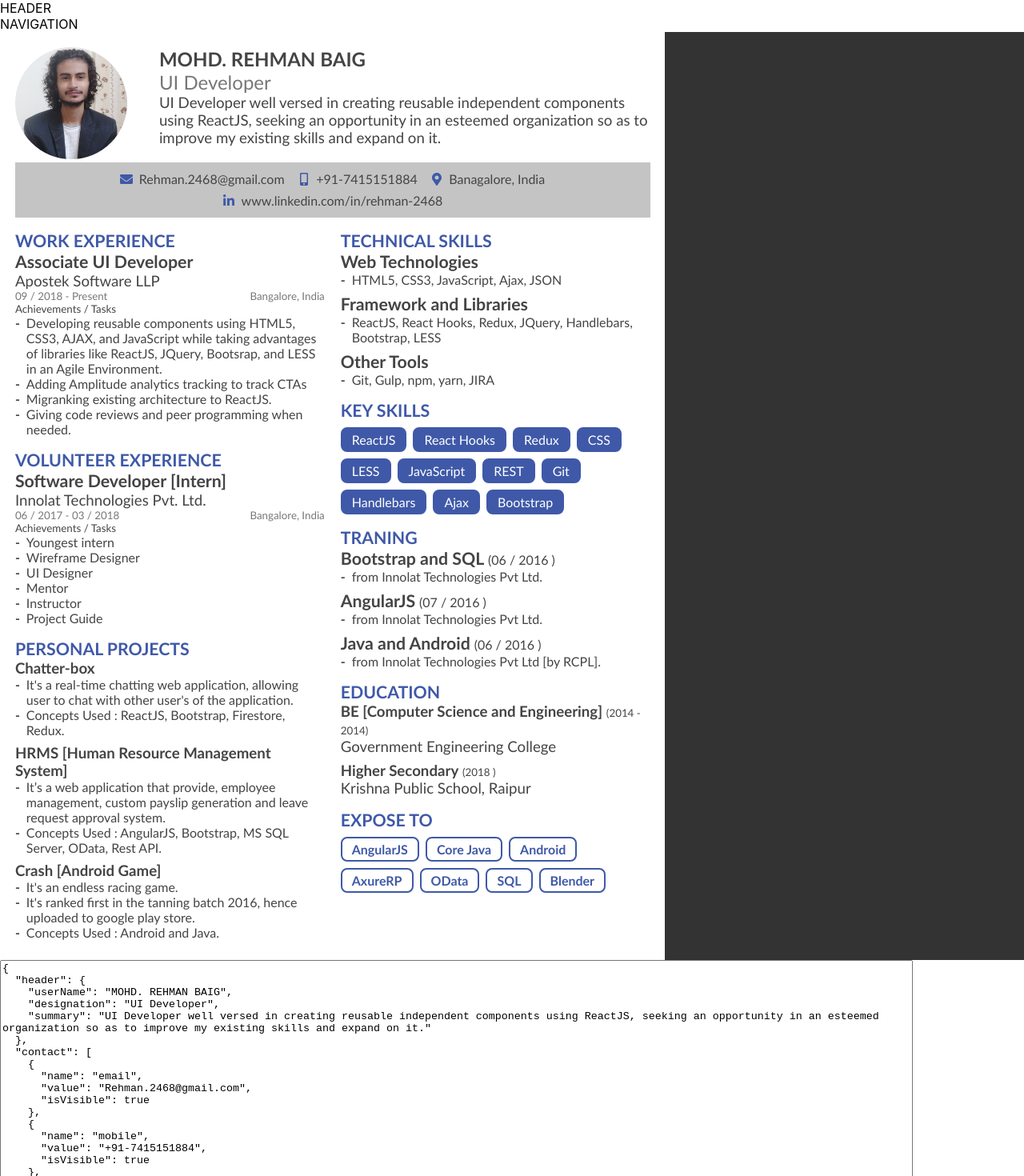
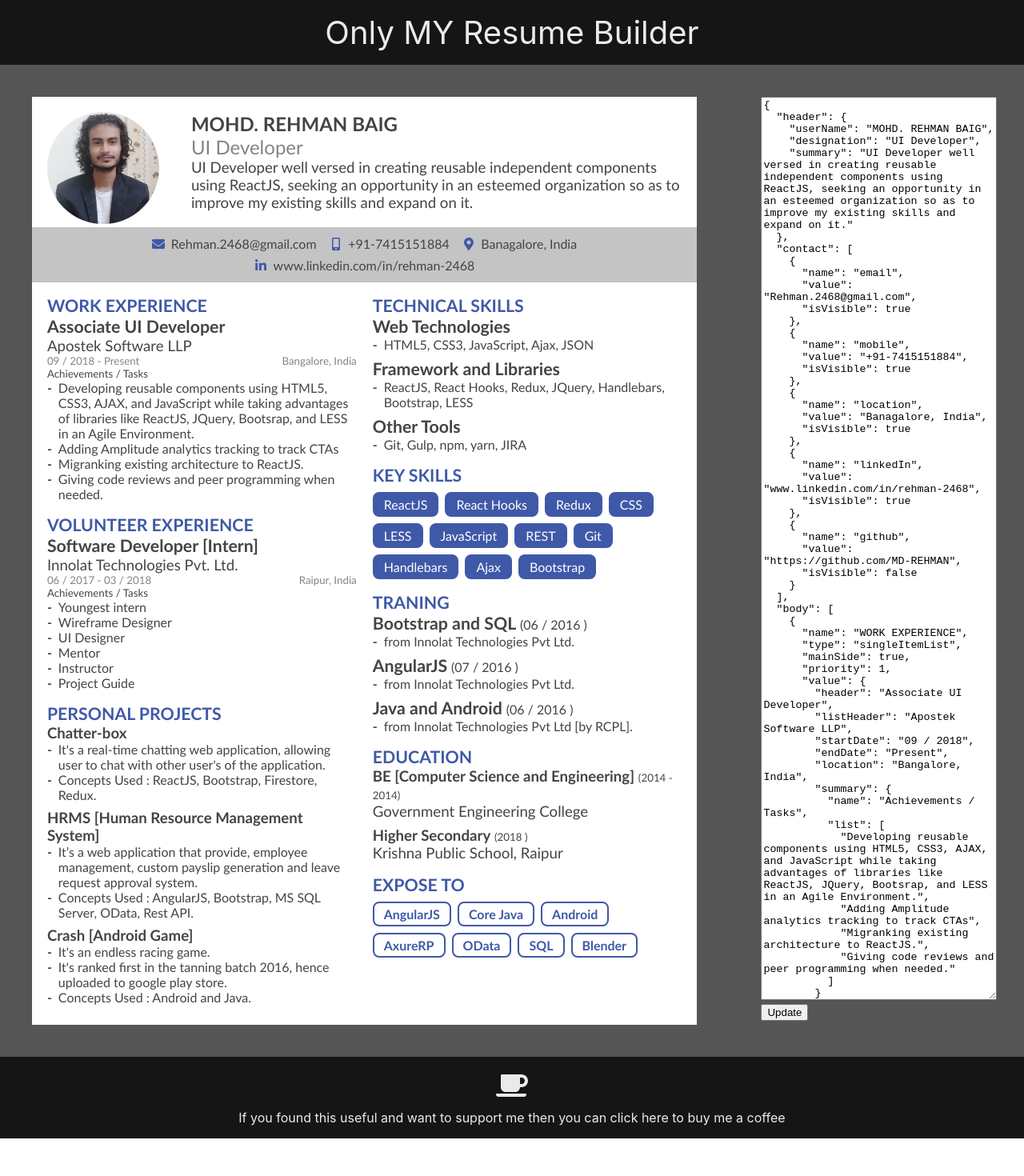
Before and after one commit to md-rehman/resume-builder, a React (Create React App) app: page / in a window 1280 px wide. Shown: the top 1470 px of the page at 80% size. After the commit the page ends 1423 px from the top, so only its background shows below. Built offline with nearby package versions, Linux system fonts and the light colour scheme.

Commit message:
Update UI

```diff
--- a/src/App.js
+++ b/src/App.js
@@ -11,21 +11,23 @@ function App() {
   return (
     <>
       <ResumeJSONProvider>
-        <header>
+        <div className="Header-wrapper">
           <Header />
-        </header>
-        <nav>
+        </div>
+        {/* <div className="NavMain-wrapper">
           <NavMain />
-        </nav>
-        <main className="Viewer-wrapper">
-          <Viewer />
+        </div> */}
+        <main>
+          <div className="Viewer-wrapper">
+            <Viewer />
+          </div>
+          <div className="JsonEditor-wrapper">
+            <JsonEditor />
+          </div>
         </main>
-        <aside>
-          <JsonEditor />
-        </aside>
-        <footer>
+        <div className="Header-wrapper">
           <Footer />
-        </footer>
+        </div>
       </ResumeJSONProvider>
     </>
   );
--- a/src/App.scss
+++ b/src/App.scss
@@ -0,0 +1,11 @@
+@import "./assets/style/variable.scss";
+
+main {
+  display: flex;
+  background: $main-primary-3;
+  justify-content: space-between;
+  .JsonEditor-wrapper {
+    // margin-left: 40px;
+    width: 100%;
+  }
+}
--- a/src/assets/style/variable.scss
+++ b/src/assets/style/variable.scss
@@ -1,14 +1,28 @@
+
+$main-primary-3: #555;
+$main-primary-1: lighten( $main-primary-3, 50% );
+$main-primary-2: lighten( $main-primary-3, 25% );
+$main-primary-4: darken( $main-primary-3, 25% );
+$main-primary-5: darken( $main-primary-3, 50% );
+
+$main-secondary-3: #aaa;
+$main-secondary-1: lighten( $main-secondary-3, 50% );
+$main-secondary-2: lighten( $main-secondary-3, 25% );
+$main-secondary-4: darken( $main-secondary-3, 25% );
+$main-secondary-5: darken( $main-secondary-3, 50% );
+
+$font-small-1: 22pt;
 $viewer-primary-3: #444;
 $viewer-primary-1: lighten( $viewer-primary-3, 50% );
-$viewer-primary-2: lighten( $viewer-primary-3, 20% );
-$viewer-primary-4: darken( $viewer-primary-3, 20% );
-$viewer-primary-5: darken( $viewer-primary-3, 40% );
+$viewer-primary-2: lighten( $viewer-primary-3, 25% );
+$viewer-primary-4: darken( $viewer-primary-3, 25% );
+$viewer-primary-5: darken( $viewer-primary-3, 50% );
 
 $viewer-secondary-3: #3F59A8;
-$viewer-secondary-1: lighten( $viewer-secondary-3, 40% );
-$viewer-secondary-2: lighten( $viewer-secondary-3, 20% );
-$viewer-secondary-4: darken( $viewer-secondary-3, 20% );
-$viewer-secondary-5: darken( $viewer-secondary-3, 40% );
+$viewer-secondary-1: lighten( $viewer-secondary-3, 50% );
+$viewer-secondary-2: lighten( $viewer-secondary-3, 25% );
+$viewer-secondary-4: darken( $viewer-secondary-3, 25% );
+$viewer-secondary-5: darken( $viewer-secondary-3, 50% );
 
 $font-small-1: 22pt;
 $font-small-2: 20pt;
--- a/src/components/Viewer/Viewer.scss
+++ b/src/components/Viewer/Viewer.scss
@@ -2,7 +2,10 @@
 
 
 .Viewer {
-  background:#333;
+  background: $main-primary-3;
+  margin: 40px;
+  // flex: 1;
+  flex-basis: auto;
   .page {
     background: #fff;
     color: $viewer-primary-3;
@@ -42,6 +45,7 @@
       flex-wrap: wrap;
       font-size: $font-small-6;
       justify-content: center;
+      margin: 0 -5mm;
       padding: 2mm 0 2mm 0;
       .group {
         display: flex;
--- a/src/components/global/footer/Footer.js
+++ b/src/components/global/footer/Footer.js
@@ -1,10 +1,19 @@
 import React from 'react';
 import './Footer.scss';
+import { FaCoffee } from "react-icons/fa";
 
 
 function Footer() {
   return <>
-    Footer
+    <footer>
+      {/* https://ko-fi.com/md_rehman */}
+      <div className="coffee-icon">
+        <FaCoffee />
+      </div>
+      <div className="note">
+        If you found this useful and want to support me then you can click here to buy me a coffee
+      </div>
+    </footer>
   </>
 }
 
--- a/src/components/global/footer/Footer.scss
+++ b/src/components/global/footer/Footer.scss
@@ -0,0 +1,13 @@
+@import '../../../assets/style/variable.scss';
+
+footer {
+  background: $main-primary-4;
+  color: $main-secondary-2;
+  text-align: center;
+  padding: 16px 0;
+  .coffee-icon {
+    font-size: 40px;
+  }
+  .note {
+  }
+}
--- a/src/components/global/header/Header.js
+++ b/src/components/global/header/Header.js
@@ -4,7 +4,9 @@ import './Header.scss';
 
 function Header() {
   return <>
-    HEADER
+    <header>
+      Only MY Resume Builder
+    </header>
   </>
 }
 
--- a/src/components/global/header/Header.scss
+++ b/src/components/global/header/Header.scss
@@ -0,0 +1,9 @@
+@import '../../../assets/style/variable.scss';
+
+header {
+  background: $main-primary-4;
+  color: $main-secondary-2;
+  text-align: center;
+  padding: 16px 0;
+  font-size: 40px;
+}
--- a/src/components/jsonEditor/JsonEditor.js
+++ b/src/components/jsonEditor/JsonEditor.js
@@ -6,15 +6,27 @@ import { ResumeJSONContext } from '../../store/context/ResumeJSON';
 function JsonEditor() {
   const { state, dispatch } = useContext(ResumeJSONContext);
 
+  const [json, setJson] = useState(JSON.stringify(state, null, 2));
+
   const changeListner = event => {
-    dispatch({ type: 'UPDATE', data: JSON.parse(event.target.value) })
+    setJson(event.target.value)
+  }
+
+  const updateJSON = event => {
+    console.log(json);
+
+    debugger;
+    dispatch({ type: 'UPDATE', data: JSON.parse(json) })
   }
 
   console.log(JSON.stringify(state));
 
 
   return <>
-    <textarea name="json-editor" id="" cols="140" rows="50" value={ JSON.stringify(state, undefined, 2)} onChange={e => changeListner(e)}></textarea>
+  <div className="JsonEditor">
+    <textarea name="json-editor" onChange={ e => changeListner(e) } value={ json } ></textarea>
+    <button onClick={ e => updateJSON(e) }>Update</button>
+  </div>
   </>
 }
 
--- a/src/components/jsonEditor/JsonEditor.scss
+++ b/src/components/jsonEditor/JsonEditor.scss
@@ -0,0 +1,12 @@
+@import '../../assets/style/variable.scss';
+
+.JsonEditor {
+  background: $main-primary-3;
+  margin: 40px;
+  margin-bottom: 0;
+  height: 297mm;
+  textarea {
+    width: 100%;
+    height: 100%;
+  }
+}
--- a/src/store/context/ResumeJSON.js
+++ b/src/store/context/ResumeJSON.js
@@ -73,7 +73,7 @@ export const ResumeJSONProvider = props => {
           listHeader: "Innolat Technologies Pvt. Ltd.",
           startDate: "06 / 2017",
           endDate: "03 / 2018",
-          location: "Bangalore, India",
+          location: "Raipur, India",
           summary: {
             name: "Achievements / Tasks",
             list: [
```
